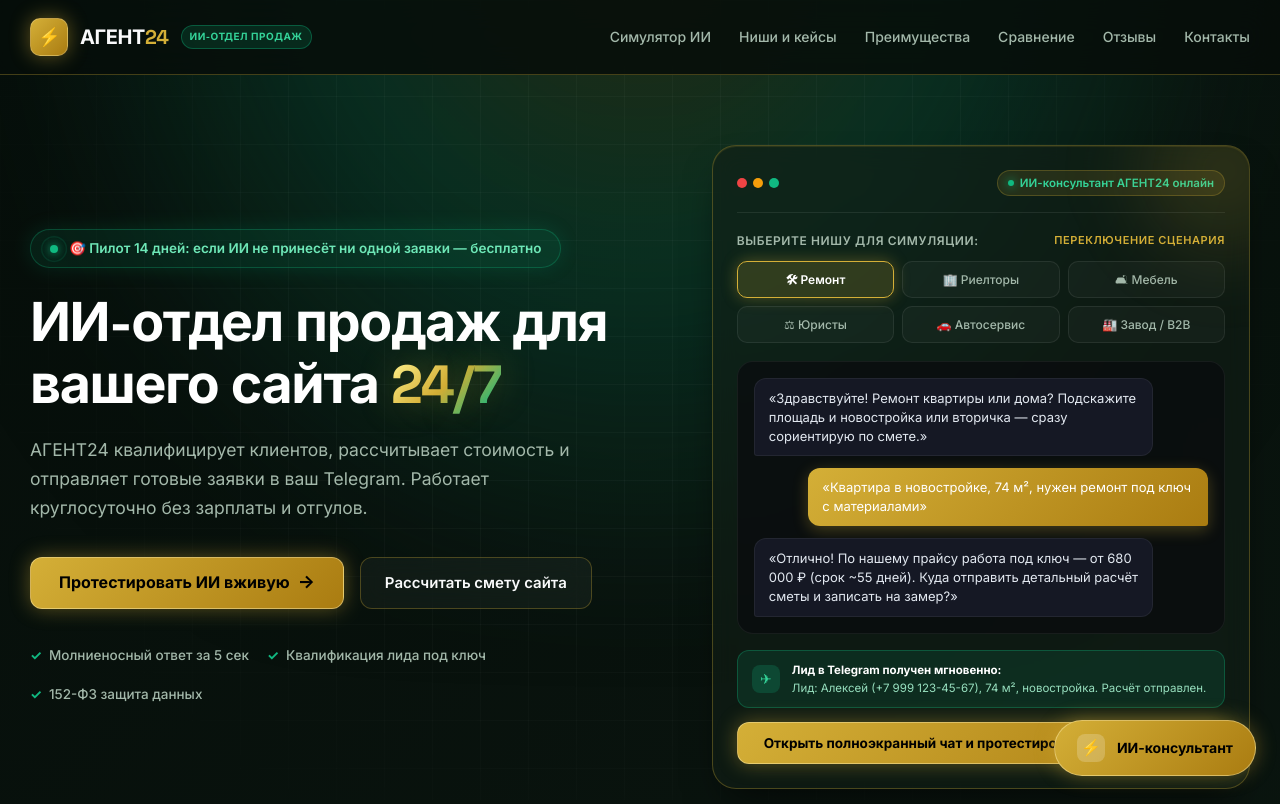
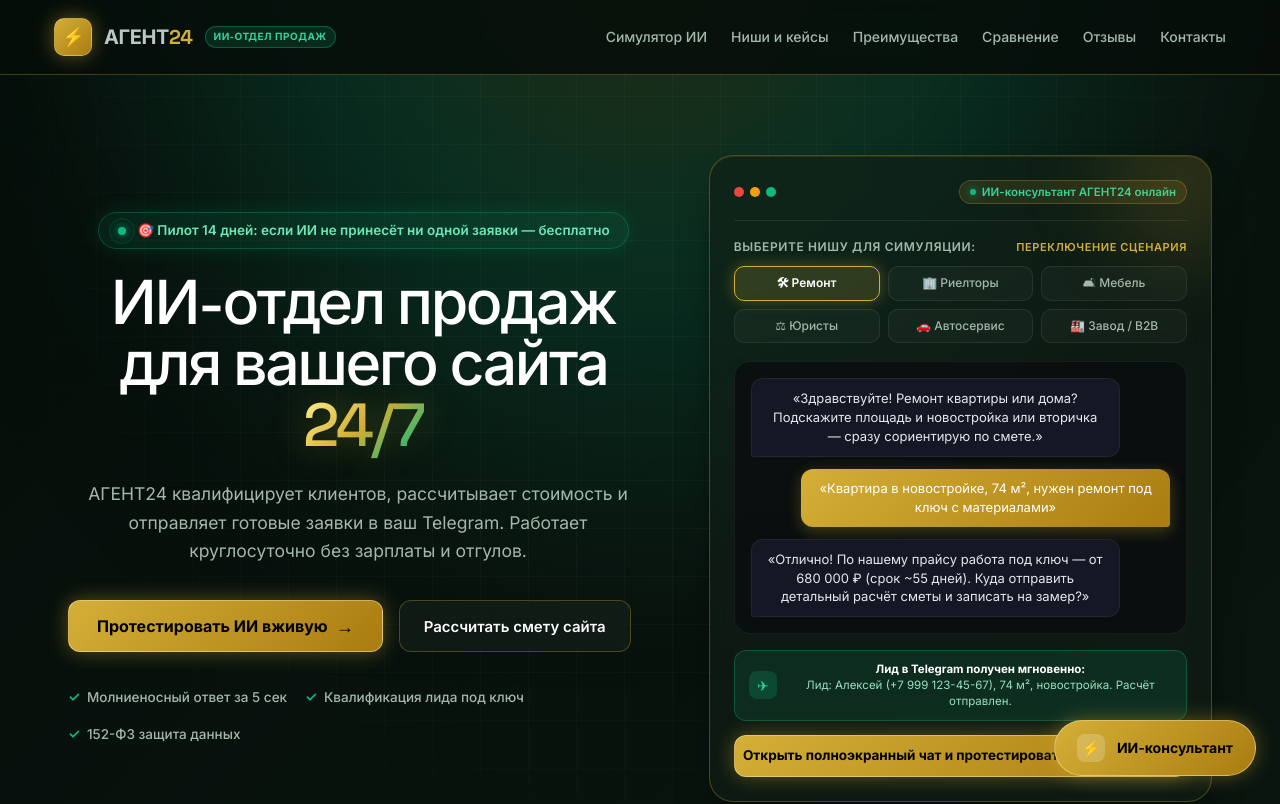
Before and after one commit to calf288-lab/universite, a React (Vite) app: page / in a window 1280 px wide. Shown: the top 804 px of the page. Built offline with nearby package versions, Linux system fonts and the light colour scheme.

Commit message:
feat: apply Auros premium theme (abyssal terminal style)

```diff
--- a/index.html
+++ b/index.html
@@ -2167,6 +2167,7 @@
       color: #10b981 !important;
     }
   </style>
+<link rel="stylesheet" href="/auros-theme.css">
 </head>
 <body>
 
--- /dev/null
+++ b/public/auros-theme.css
@@ -0,0 +1,171 @@
+/* Auros Theme — Abyssal Terminal for agent24ai.ru */
+@import url('https://fonts.googleapis.com/css2?family=Inter:wght@400;500;600&display=swap');
+
+:root {
+  /* Colors — Liquid Teal Stack */
+  --color-liquid-abyss: #012624;
+  --color-liquid-deep: #011d1c;
+  --color-liquid-kelp: #003734;
+  --color-liquid-mist: #edfffe;
+  --color-platinum: #ffffff;
+  --color-silver-mist: #bbc7c6;
+  --color-lavender-phosphor: #fde9ff;
+  --gradient-bioluminescent: linear-gradient(90deg, rgb(0, 130, 124) 0%, rgb(203, 255, 252) 100%);
+  --gradient-aurora: linear-gradient(90deg, rgb(203, 255, 252) 0%, rgb(237, 255, 254) 26%, rgb(255, 253, 250) 48%, rgb(250, 209, 255) 89%);
+
+  /* Typography */
+  --font-primary: 'Inter', ui-sans-serif, system-ui, sans-serif;
+
+  /* Spacing & Radius */
+  --radius-card: 16px;
+  --radius-btn: 6px;
+  --spacing-section: 68px;
+}
+
+/* Base Reset */
+body {
+  background-color: var(--color-liquid-abyss);
+  color: var(--color-silver-mist);
+  font-family: var(--font-primary);
+  font-weight: 400;
+  line-height: 1.4;
+  margin: 0;
+  padding: 0;
+}
+
+/* Headings — Medium weight only, tight tracking */
+h1, h2, h3 {
+  color: var(--color-platinum);
+  font-weight: 500;
+  line-height: 1.0;
+  letter-spacing: -0.02em;
+  margin-bottom: 24px;
+}
+
+h1 { font-size: clamp(2.5rem, 5vw, 3.8rem); letter-spacing: -0.04em; }
+h2 { font-size: clamp(2rem, 4vw, 2.5rem); }
+h3 { font-size: 1.5rem; }
+
+/* Body Text */
+p { color: var(--color-silver-mist); margin-bottom: 16px; }
+.text-mist { color: var(--color-liquid-mist); }
+.text-pink { color: var(--color-lavender-phosphor); }
+
+/* Cards — Surface differentiation via color, no shadows */
+.card {
+  background-color: var(--color-liquid-kelp);
+  border-radius: var(--radius-card);
+  padding: 36px;
+  margin-bottom: 24px;
+  transition: transform 0.2s ease;
+}
+.card:hover { transform: translateY(-2px); }
+
+.card-deep {
+  background-color: var(--color-liquid-deep);
+  border-radius: var(--radius-card);
+  padding: 48px;
+}
+
+/* Buttons — Gradient Pill */
+.btn-primary {
+  background: var(--gradient-aurora);
+  color: #222222;
+  padding: 14px 28px;
+  border-radius: var(--radius-btn);
+  font-weight: 600;
+  text-decoration: none;
+  display: inline-block;
+  text-transform: uppercase;
+  letter-spacing: 0.05em;
+  font-size: 14px;
+  transition: opacity 0.2s;
+  border: none;
+  cursor: pointer;
+}
+.btn-primary:hover { opacity: 0.9; }
+
+.btn-ghost {
+  background: transparent;
+  color: var(--color-platinum);
+  padding: 12px 24px;
+  border: 1px solid rgba(255,255,255,0.2);
+  border-radius: var(--radius-btn);
+  text-decoration: none;
+  display: inline-block;
+  font-size: 14px;
+  text-transform: uppercase;
+  letter-spacing: 0.08em;
+}
+.btn-ghost:hover { border-color: var(--color-liquid-mist); }
+
+/* Navigation */
+.nav {
+  display: flex;
+  justify-content: space-between;
+  align-items: center;
+  padding: 24px 48px;
+  max-width: 1440px;
+  margin: 0 auto;
+}
+.nav-links { display: flex; gap: 24px; }
+.nav-link {
+  color: var(--color-silver-mist);
+  text-decoration: none;
+  font-size: 12px;
+  text-transform: uppercase;
+  letter-spacing: 0.12em;
+}
+.nav-link:hover { color: var(--color-platinum); }
+
+/* Hero Section */
+.hero {
+  min-height: 80vh;
+  display: flex;
+  flex-direction: column;
+  justify-content: center;
+  align-items: center;
+  text-align: center;
+  padding: 80px 24px;
+  max-width: 1440px;
+  margin: 0 auto;
+}
+.hero-eyebrow {
+  font-size: 12px;
+  text-transform: uppercase;
+  letter-spacing: 0.15em;
+  color: var(--color-liquid-mist);
+  margin-bottom: 24px;
+}
+
+/* Stats Counter */
+.stat-number {
+  font-size: clamp(3rem, 8vw, 5rem);
+  font-weight: 500;
+  color: var(--color-lavender-phosphor);
+  line-height: 1;
+  letter-spacing: -0.04em;
+}
+.stat-label {
+  font-size: 13px;
+  text-transform: uppercase;
+  letter-spacing: 0.055em;
+  color: var(--color-liquid-mist);
+  margin-top: 8px;
+}
+
+/* Layout Container */
+.container {
+  max-width: 1440px;
+  margin: 0 auto;
+  padding: 0 24px;
+}
+.section { padding: var(--spacing-section) 0; }
+
+/* Footer */
+.footer {
+  background-color: var(--color-liquid-deep);
+  padding: 80px 24px;
+  margin-top: 80px;
+  text-align: center;
+}
```
